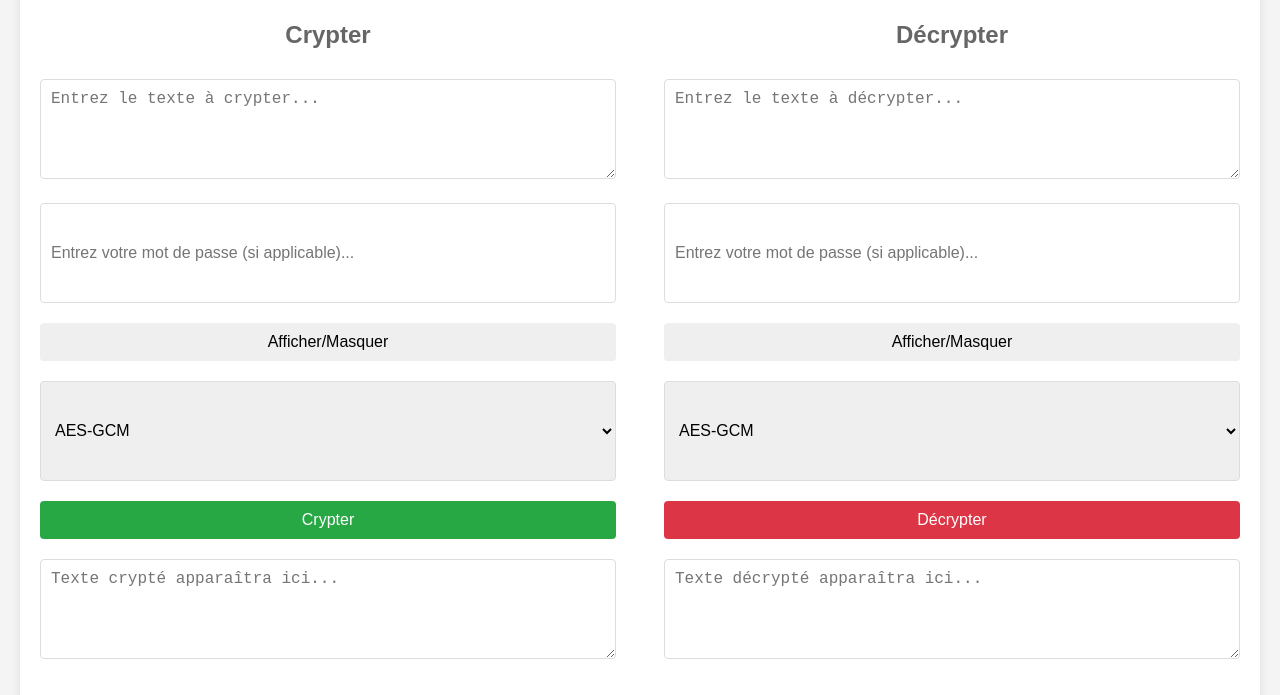
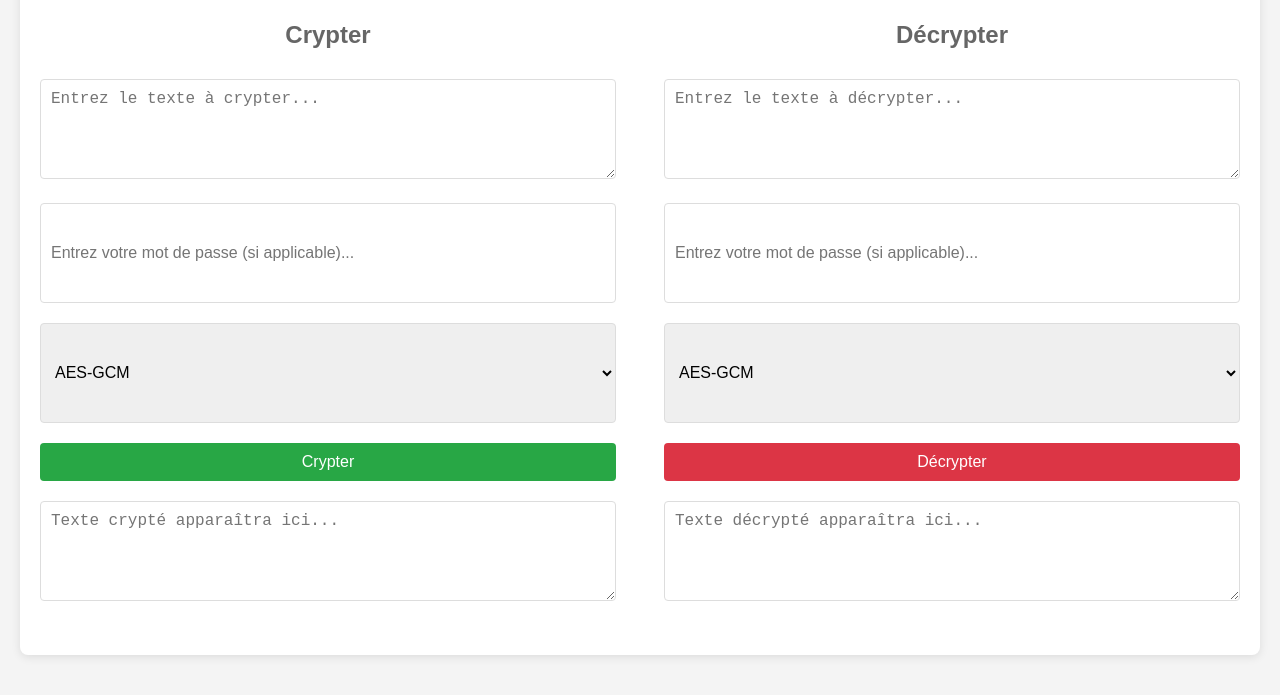
Before and after one commit to starscode61/site_cryptage, a plain HTML site: page index.html in a window 1280 px wide. Shown: the part 119-814 px from the top of the page. Drawn offline with Linux system fonts and the light colour scheme.

Commit message:
Update HTML

```diff
--- a/index.html
+++ b/index.html
@@ -13,10 +13,7 @@
             <div class="section">
                 <h2>Crypter</h2>
                 <textarea id="encryptInputText" placeholder="Entrez le texte à crypter..."></textarea>
-                <div>
-                    <input type="password" id="encryptPassword" placeholder="Entrez votre mot de passe (si applicable)...">
-                    <button type="button" onclick="togglePassword('encryptPassword')">Afficher/Masquer</button>
-                </div>
+                <input type="password" id="encryptPassword" placeholder="Entrez votre mot de passe (si applicable)...">
                 <select id="encryptMethodSelect">
                     <option value="aes-gcm">AES-GCM</option>
                     <option value="base64">Base64</option>
@@ -27,10 +24,7 @@
             <div class="section">
                 <h2>Décrypter</h2>
                 <textarea id="decryptInputText" placeholder="Entrez le texte à décrypter..."></textarea>
-                <div>
-                    <input type="password" id="decryptPassword" placeholder="Entrez votre mot de passe (si applicable)...">
-                    <button type="button" onclick="togglePassword('decryptPassword')">Afficher/Masquer</button>
-                </div>
+                <input type="password" id="decryptPassword" placeholder="Entrez votre mot de passe (si applicable)...">
                 <select id="decryptMethodSelect">
                     <option value="aes-gcm">AES-GCM</option>
                     <option value="base64">Base64</option>
--- a/script.js
+++ b/script.js
@@ -93,16 +93,6 @@ function decodeBase64(ciphertext) {
     }
 }
 
-// Function to toggle password visibility
-function togglePassword(fieldId) {
-    const field = document.getElementById(fieldId);
-    if (field.type === "password") {
-        field.type = "text";
-    } else {
-        field.type = "password";
-    }
-}
-
 // Event listeners for encrypt button
 document.getElementById('encryptBtn').addEventListener('click', async () => {
     const plaintext = document.getElementById('encryptInputText').value;
--- a/styles.css
+++ b/styles.css
@@ -6,7 +6,7 @@ body {
     align-items: flex-start;
     height: 100vh;
     margin: 0;
-    overflow-y: auto; /* Assurez-vous que la page est défilable */
+    overflow-y: auto;
 }
 
 .container {
@@ -16,7 +16,7 @@ body {
     box-shadow: 0 2px 10px rgba(0, 0, 0, 0.1);
     max-width: 1200px;
     width: 100%;
-    margin: 20px 0; /* Ajoutez une marge pour que le conteneur ne touche pas le bord de la fenêtre */
+    margin: 20px 0;
 }
 
 h1 {
@@ -27,12 +27,12 @@ h1 {
 .flex-container {
     display: flex;
     justify-content: space-between;
-    flex-wrap: wrap; /* Permet aux sections de se placer l'une en dessous de l'autre si nécessaire */
+    flex-wrap: wrap;
 }
 
 .section {
     width: 48%;
-    margin-bottom: 20px; /* Ajoutez une marge en bas pour éviter le chevauchement */
+    margin-bottom: 20px;
 }
 
 h2 {
@@ -47,9 +47,9 @@ textarea, input, select {
     border: 1px solid #ddd;
     border-radius: 4px;
     font-size: 16px;
-    resize: vertical; /* Permet de redimensionner verticalement */
-    min-height: 100px; /* Assurez-vous que les textareas ont une hauteur minimale */
-    box-sizing: border-box; /* Assurez-vous que le padding est inclus dans la largeur totale */
+    resize: vertical;
+    min-height: 100px;
+    box-sizing: border-box;
 }
 
 button {
@@ -72,7 +72,6 @@ button {
     color: #fff;
 }
 
-/* Ajoutez des media queries pour améliorer la responsivité */
 @media (max-width: 768px) {
     .section {
         width: 100%;
```
